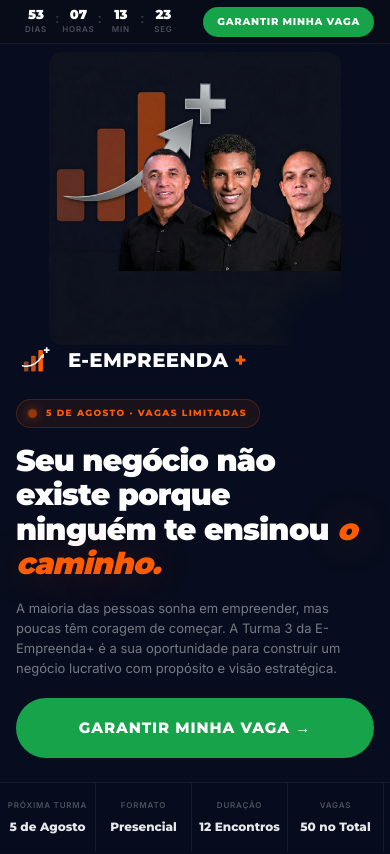
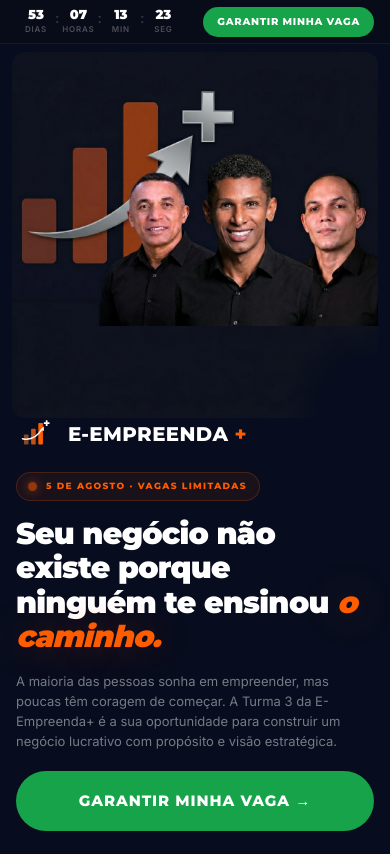
Before and after one commit to pluppex-art/E-EMPREENDA-Plus, a React (Vite) app: page / in a window 390 px wide. Shown: the top 854 px of the page. Built offline with nearby package versions, Linux system fonts and the light colour scheme; no server answers; the database is empty.

Commit message:
fix: remove width constraints and centering for heroPhoto on mobile layouts

```diff
--- a/src/pages/Home/Home.module.css
+++ b/src/pages/Home/Home.module.css
@@ -724,11 +724,9 @@
     padding: 8px 16px 0;
     justify-content: center;
   }
-  /* No mobile: foto menor e centralizada */
+  /* No mobile: só esconde o canto inferior direito (marca d'água), sem fade no fundo */
   .heroPhoto {
     border-radius: 12px;
-    width: 70%;
-    margin: 0 auto;
     mask-image: radial-gradient(circle at 97% 97%, transparent 9%, black 16%);
     -webkit-mask-image: radial-gradient(circle at 97% 97%, transparent 9%, black 16%);
     mask-composite: unset;
@@ -832,7 +830,6 @@
 
   /* Hero */
   .heroRight { padding: 8px 12px 0; }
-  .heroPhoto { width: 80%; }
   .heroLeft { padding: 2px 0 0; }
   .heroContent { padding: 0 16px 24px; }
   .heroH1 { font-size: clamp(22px, 8vw, 30px); line-height: 1.15; }
```
